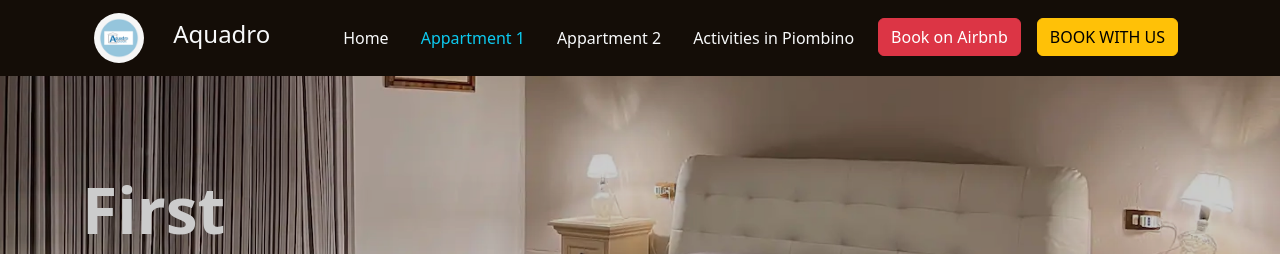
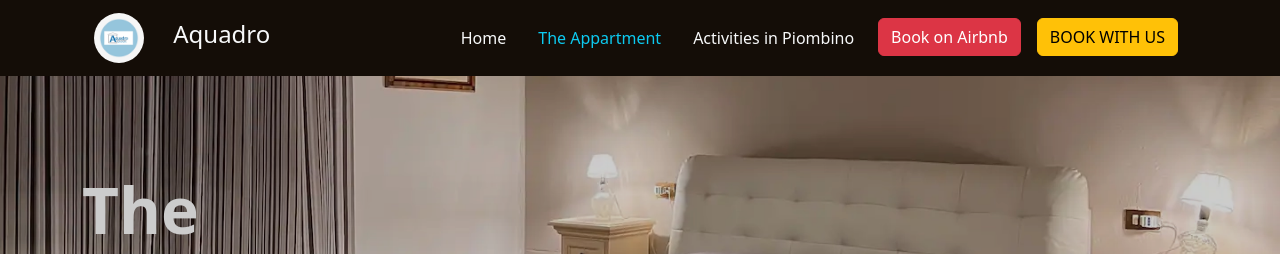
Before and after one commit to Myshuro/aquadro, a website: page casa1.html in a window 1280 px wide. Shown: the top 254 px of the page. Drawn offline with nearby package versions, Linux system fonts and the light colour scheme.

Commit message:
changed to only one appartment

```diff
--- a/casa1.html
+++ b/casa1.html
@@ -56,11 +56,11 @@
                   <a class="nav-link text-light" href="./index.html">Home</a>
                 </li>
                 <li class="nav-item m-2">
-                  <a class="nav-link text-info" href="./casa1.html">Appartment 1</a>
+                  <a class="nav-link text-info" href="./casa1.html">The Appartment</a>
                 </li>
-                <li class="nav-item m-2">
+                <!-- <li class="nav-item m-2">
                   <a class="nav-link text-light" href="./casa2.html">Appartment 2</a>
-                </li>
+                </li> -->
                 <li class="nav-item m-2">
                   <a class="nav-link text-light" href="./activities.html"
                     >Activities in Piombino</a
@@ -99,7 +99,7 @@
     <div class="py-0">
       <div class="p-5 mb-4 bg-body-tertiary casa1-image">
         <div class="container container-fluid py-5">
-          <h1 class="display-3 fw-bold bright slide-from-left">First</h1>
+          <h1 class="display-3 fw-bold bright slide-from-left">The</h1>
           <p class="col-md-8 fs-2 bright slide-from-right">Appartment</p>
         </div>
       </div>
```
Also changed, not shown: activities.html (+3 -3 lines), index.html (+3 -3 lines).
